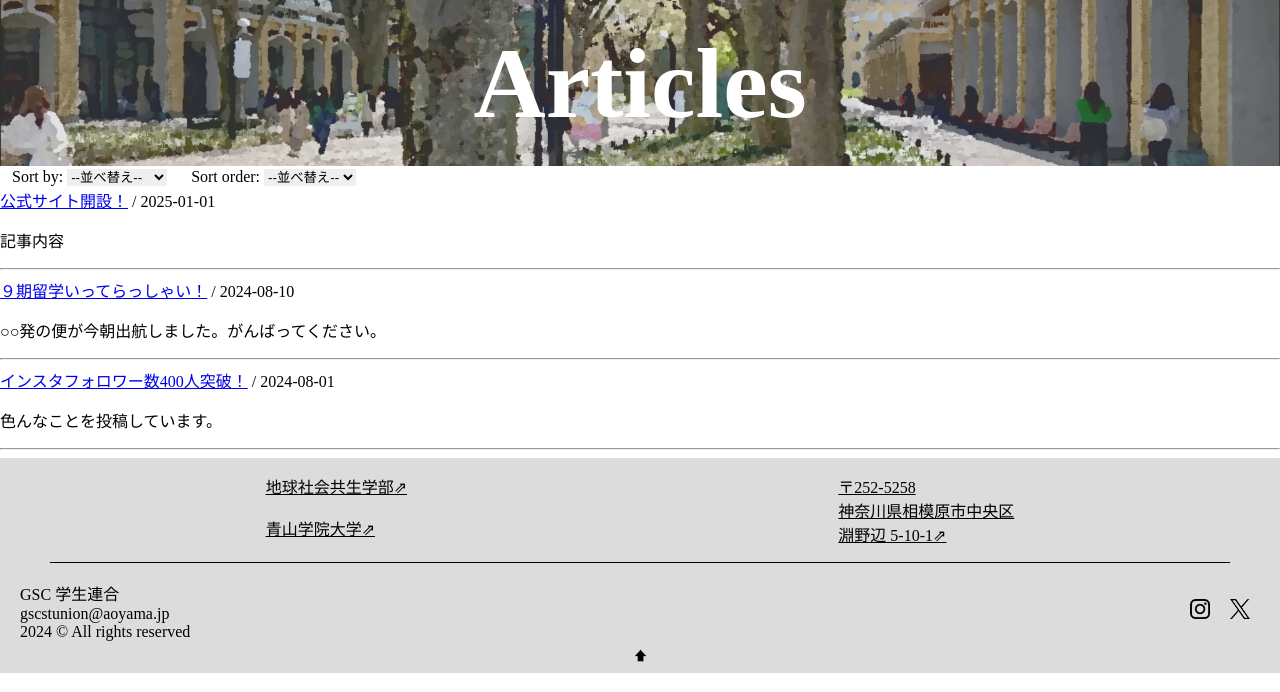
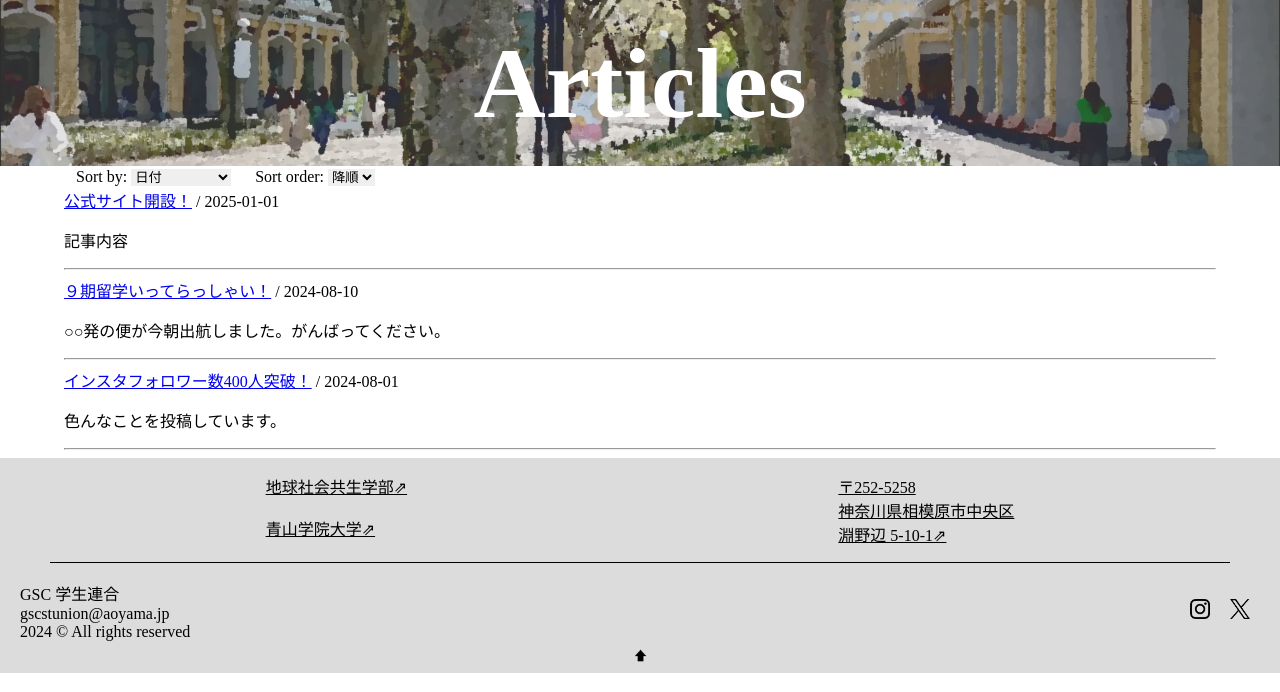
Before and after one commit to Raymondoor/gscstunion_webpage, a PHP site: page /articles/ in a window 1280 px wide. Shown: the part 108-800 px from the top of the page. Run offline with PHP 8.4, Linux system fonts and the light colour scheme; data comes from the database, SQL or seed files in the repository.

Commit message:
sortOrder

```diff
--- a/articles/index.php
+++ b/articles/index.php
@@ -13,27 +13,27 @@ include "{$dir_back}backend/app/views/header.php";
         <div id="art-h2">
             <h2>Articles</h2>
         </div>
+        <div id="article-main">
             <div id="sortContainer">
                 <div class="sort" id="type">
                     <label for="sort-type">Sort by:</label>
                     <select name="sort-type" id="sortType">
-                    <option value="">--並べ替え--</option>
-                    <option value="date">日付</option>
+                        <option value="date" selected>日付</option>
                         <option value="title">記事タイトル</option>
                     </select>
                 </div>
                 <div class="sort" id="order">
                     <label for="sort-order">Sort order:</label>
                     <select name="sort-order" id="sortOrder">
-                    <option value="">--並べ替え--</option>
                         <option value="ASC">昇順</option>
-                    <option value="DESC">降順</option>
+                        <option value="DESC" selected>降順</option>
                     </select>
                 </div>
             </div>
             <div id="article-table">
                 <?php include "../backend/app/lib/list_article.php"; ?>
             </div>
+        </div>
     </main>
 
 <?php
--- a/assets/index.js
+++ b/assets/index.js
@@ -7,8 +7,6 @@ document.addEventListener('DOMContentLoaded', function() {
     });
 
     // Sort articles
-    const sortType = document.getElementById("sortType");
-    const sortOrder = document.getElementById("sortOrder");
 
     // Create an array to hold multiple data objects
     let dataArray = [];
@@ -26,22 +24,33 @@ document.addEventListener('DOMContentLoaded', function() {
         };
         dataArray.push(data);
     }
+
     var articleContainer = document.getElementById('article-table');
     var selectElement = document.getElementById('sortType');
-    selectElement.addEventListener('change', function() {
-        var value = this.value;
-        if (value) {
+    var sortDirElement = document.getElementById('sortOrder');
+    function sortAndUpdateDisplay() {
+        var sortProperty = selectElement.value;
+        var sortDirection = sortDirElement.value;
+        if (sortProperty) {
             let sortedData = dataArray.sort((x, y) => {
-                // Assuming they are strings, compare them in a case-insensitive manner
-                return y[value].localeCompare(x[value], undefined, {sensitivity: 'base'});
-                });
+                const modifier = sortDirection === 'ASC' ? -1 : 1;
+                if (sortProperty === "title"){
+                    return  modifier * y[sortProperty].localeCompare(x[sortProperty], 'ja-JP', {sensitivity: 'variant'});
+                }
+                else {
+                    return modifier * y[sortProperty].localeCompare(x[sortProperty], undefined, {sensitivity: 'base'});
+                }
+            });
             updateDisplay(sortedData);
         }
         else {
             updateDisplay(dataArray);
         }
 
-    });
+    };
+    selectElement.addEventListener('change', sortAndUpdateDisplay);
+    sortDirElement.addEventListener('change', sortAndUpdateDisplay);
+
     function updateDisplay(data) {
         articleContainer.innerHTML = '';  // Clear existing content
         data.forEach(article => {
--- a/assets/style.css
+++ b/assets/style.css
@@ -188,3 +188,7 @@ select {
     border: none;
     outline: none;
 }
+#article-main {
+    max-width: 90%;
+    margin: 0 auto;
+}
```
Also changed, not shown: README.md (deleted). Lines whose indentation alone changed are shown as unchanged.
